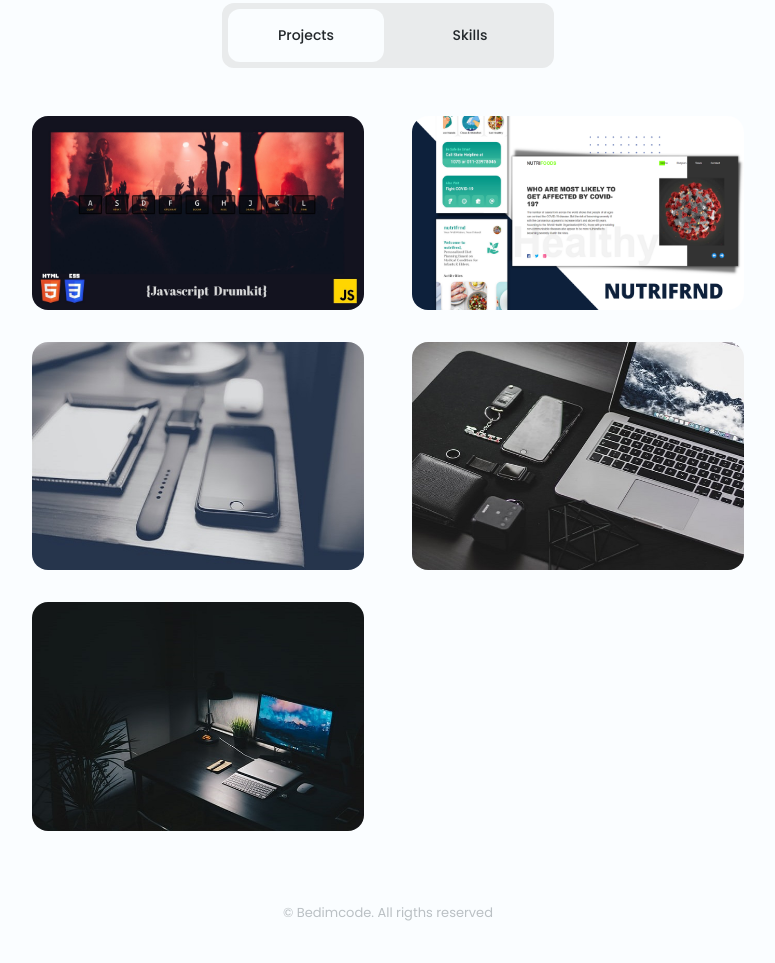
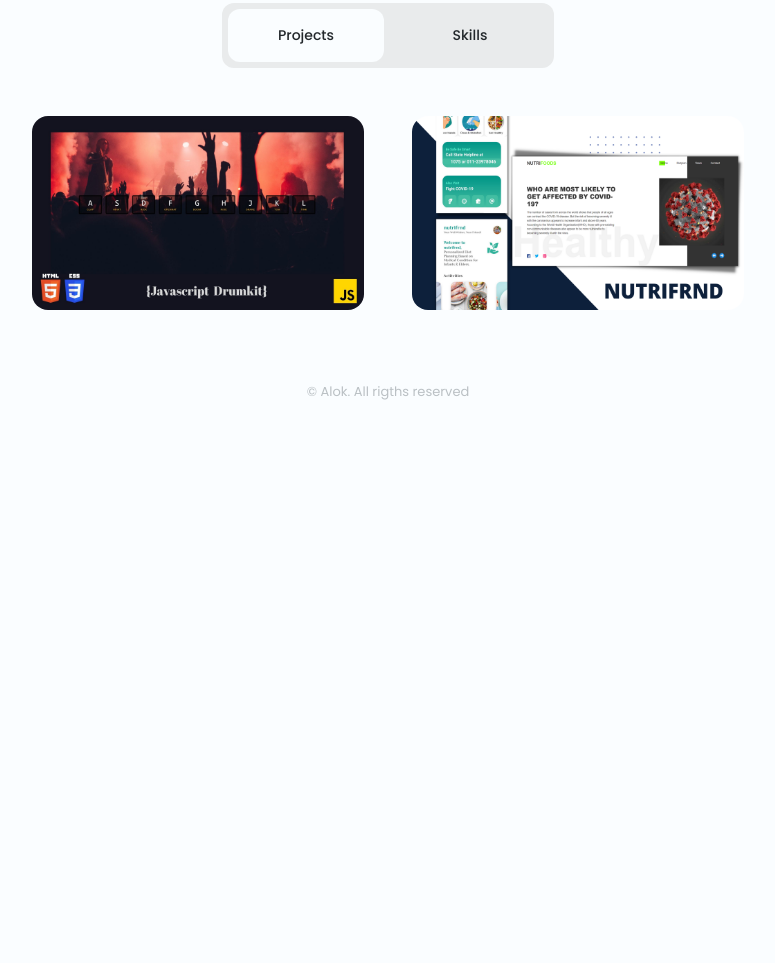
Before and after one commit to ALOKARYAN51/Portfolio, a plain HTML site: page index.html in a window 1280 px wide. Shown: the part 566-1529 px from the top of the page, without its empty margins (252-1027 px from the left). After the commit the page ends 1008 px from the top, so only its background shows below. Drawn offline with nearby package versions, Linux system fonts and the light colour scheme.

Commit message:
Update index.html

```diff
--- a/index.html
+++ b/index.html
@@ -136,7 +136,7 @@
                         </div>
                     </article>
 
-                    <article class="projects__card">
+                   <!-- <article class="projects__card">
                         <img src="assets/img/project3.jpg" alt="" class="projects__img">
 
                         <div class="projects__modal">
@@ -176,7 +176,7 @@
                                 </a>
                             </div>
                         </div>
-                    </article>
+                    </article> -->
                 </div>
 
                 <!--=============== SKILLS ===============-->
@@ -307,7 +307,7 @@
     <!--=============== FOOTER ===============-->
     <footer class="footer container">
         <span class="footer__copy">
-            &#169; Bedimcode. All rigths reserved
+            &#169; Alok. All rigths reserved
         </span>
     </footer>
 
```
